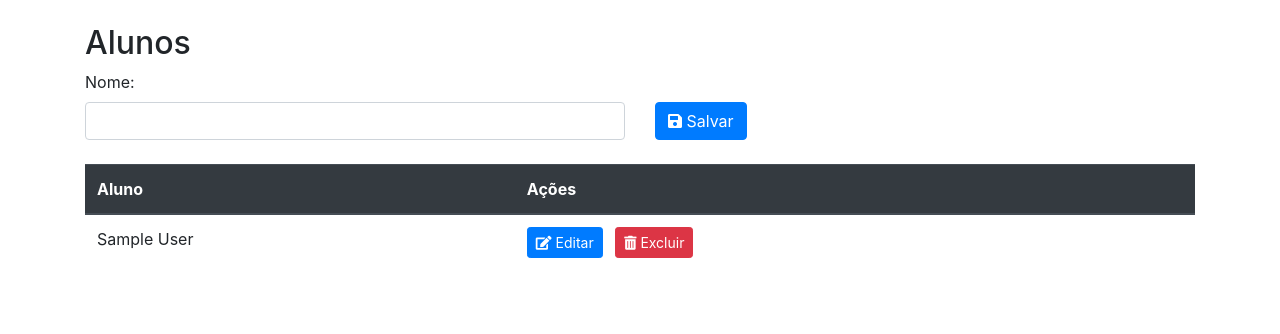
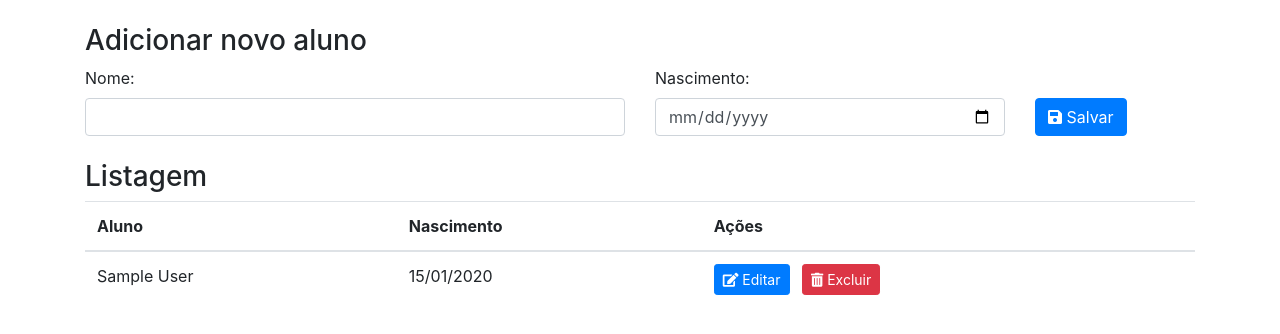
Before and after one commit to viniciusdasilvavieira/MVC_PHP_Docker_Postgres_Ci3, a CodeIgniter app: page /database/index.php/studentcontroller/index in a window 1280 px wide. Shown: the top 334 px of the page. Run offline with CodeIgniter, Linux system fonts and the light colour scheme; tables that the repository leaves empty or names only in its code hold one stand-in row (values such as "Sample post"); some libraries are stand-ins or nearby versions.

Commit message:
birthdate added, streamlined update method

```diff
--- a/application/controllers/StudentController.php
+++ b/application/controllers/StudentController.php
@@ -34,23 +34,24 @@ class StudentController extends CI_Controller {
     {
       if ($this->input->post()) {
         $this->load->library('form_validation');
-        $this->form_validation->set_rules('name', 'Nome', 'required');
+        $this->form_validation->set_rules('name', 'nome', 'required');
+        $this->form_validation->set_rules('birthdate', 'data de nascimento', 'required|date');
 
         if ($this->form_validation->run()) {
-            $data = array(
-                'name' => $this->input->post('name')
-            );
-            $this->Student->insert_student($data);
-            $this->session->set_flashdata('success', 'Aluno adicionado!');
-            redirect('alunos');
+          $data = array(
+            'name' => $this->input->post('name'),
+            'birthdate' => $this->input->post('birthdate')
+          );
+          $this->Student->insert_student($data);
+          $this->session->set_flashdata('success', 'Aluno adicionado!');
         } else {
-            $this->session->set_flashdata('error', validation_errors());
-            redirect("aluno/adicionar");
+          $this->session->set_flashdata('error', validation_errors());
         }
       } else {
-          $this->session->set_flashdata('error', 'método inválido');
-          redirect('alunos');
+        $this->session->set_flashdata('error', 'Método inválido');
       }
+
+      redirect('alunos');
     }
 
     //UPDATE
@@ -59,13 +60,15 @@ class StudentController extends CI_Controller {
       if ($this->input->post()) {
         $this->load->library('form_validation');
         $this->form_validation->set_rules('name', 'Nome', 'required');
+        $this->form_validation->set_rules('birthdate', 'data de nascimento', 'required|date');
 
         if ($this->form_validation->run()) {
           $data = array(
-            'name' => $this->input->post('name')
+            'name' => $this->input->post('name'),
+            'birthdate' => $this->input->post('birthdate')
           );
           $this->Student->update_student($id, $data);
-          $this->session->set_flashdata('success', 'Dados atualizados');
+          $this->session->set_flashdata('success', 'Dados do aluno atualizados');
         }
         else {
           $this->session->set_flashdata('error', validation_errors());
--- a/application/models/Student.php
+++ b/application/models/Student.php
@@ -2,12 +2,14 @@
 class Student extends CI_Model {
 
   //returns all students, always returns an array, empty if no students
-    public function get_students() {
+    public function get_students()
+    {
       return $this->db->get('students')->result();
     }
 
     //returns student with matching id, null if no student
-    public function get_student($id) {
+    public function get_student($id)
+    {
       $query = $this->db->get_where('students', array('id' => $id));
       if ($query->num_rows() > 0) {
           return $query->row();
@@ -17,7 +19,8 @@ class Student extends CI_Model {
     }
 
     //inserts new student into database, returns true if successful
-    public function insert_student($data) {
+    public function insert_student($data)
+    {
       $this->db->insert('students', $data);
 
       if ($this->db->affected_rows() > 0) {
@@ -28,10 +31,11 @@ class Student extends CI_Model {
     }
 
     //updates student with matching id, returns true if successful
-    public function update_student($id, $data) {
-      $name = $data['name'];
+    public function update_student($id, $data)
+    {
       $this->db->where('id', $id);
-      $this->db->update('students', array('name' => $name));
+      $this->db->update('students', $data);
+
       if ($this->db->affected_rows() > 0) {
         return true;
       } else {
@@ -39,7 +43,8 @@ class Student extends CI_Model {
       }
     }
 
-    public function delete_student($id) {
+    public function delete_student($id)
+    {
       $this->db->delete('students', array('id' => $id));
     }
 }
--- a/application/views/student/list.php
+++ b/application/views/student/list.php
@@ -1,26 +1,38 @@
-<?php $this->load->view('layouts/header', array('title' => 'Listagem de estudantes')); ?>
+<?php $this->load->view('layouts/header', array('title' => 'Alunos')); ?>
 
-<h2>Alunos</h2>
+<h3>Adicionar novo aluno</h3>
 
 <form action="<?php echo site_url('aluno/salvar'); ?>" method="post">
   <div class="row mb-4">
+
     <div class="col-6">
       <div class="form-group mb-0">
         <label for="name">Nome:</label>
         <input type="text" class="form-control" id="name" name="name" value="">
       </div>
     </div>
-    <div class="col-6 align-self-end">
+
+    <div class="col-4">
+      <div class="form-group mb-0">
+        <label for="birthdate">Nascimento:</label>
+        <input type="date" class="form-control" id="birthdate" name="birthdate" value="">
+      </div>
+    </div>
+
+    <div class="col-2 align-self-end">
       <button type="submit" class="btn btn-primary"><i class="fas fa-save"></i> Salvar</button>
     </div>
+
   </div>
 </form>
 
+<h3>Listagem </h3>
 
 <table class="table">
-  <thead class="thead-dark">
+  <thead>
     <tr>
       <th>Aluno</th>
+      <th>Nascimento</th>
       <th>Ações</th>
     </tr>
   </thead>
@@ -28,6 +40,7 @@
     <?php foreach ($students as $student): ?>
       <tr>
         <td><?php echo $student->name; ?></td>
+        <td><?php echo date('d/m/Y', strtotime($student->birthdate)); ?></td>
         <td>
           <a href="<?php echo site_url('aluno/editar/' . $student->id); ?>" class="btn btn-primary btn-sm mr-2"><i class="fas fa-edit"></i> Editar</a>
           <button class="btn btn-danger btn-sm" onclick="confirmDelete(<?php echo $student->id; ?>)"><i class="fas fa-trash-alt"></i> Excluir</button>
```
Also changed, not shown: application/views/student/edit.php (+22 -5 lines), application/migrations/001_Create_students_table.php.
